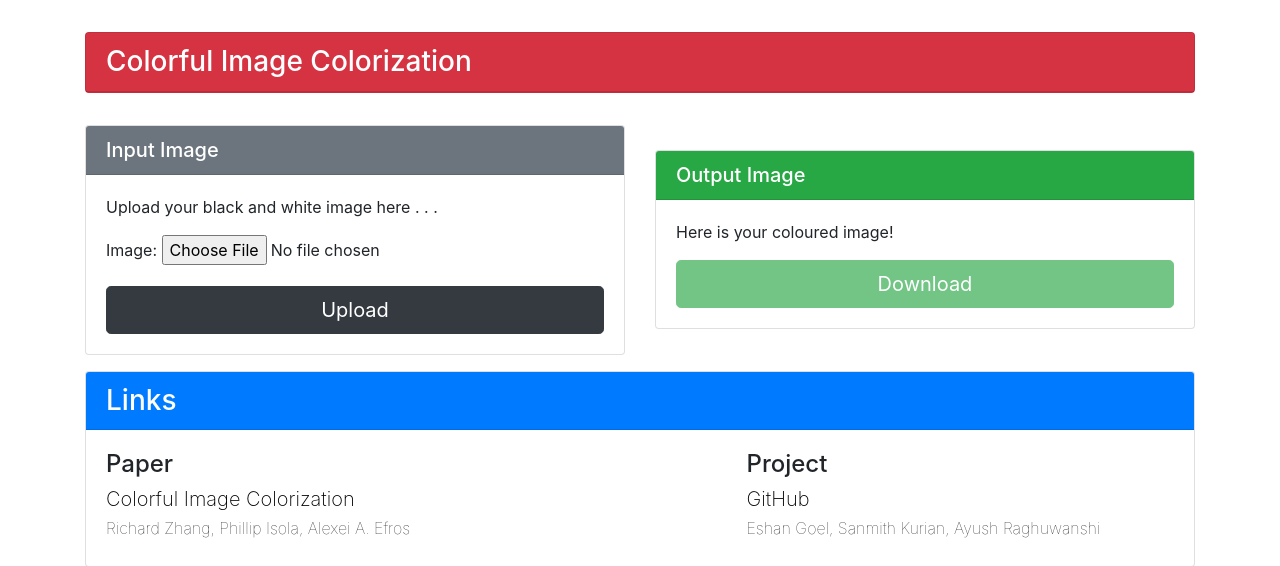
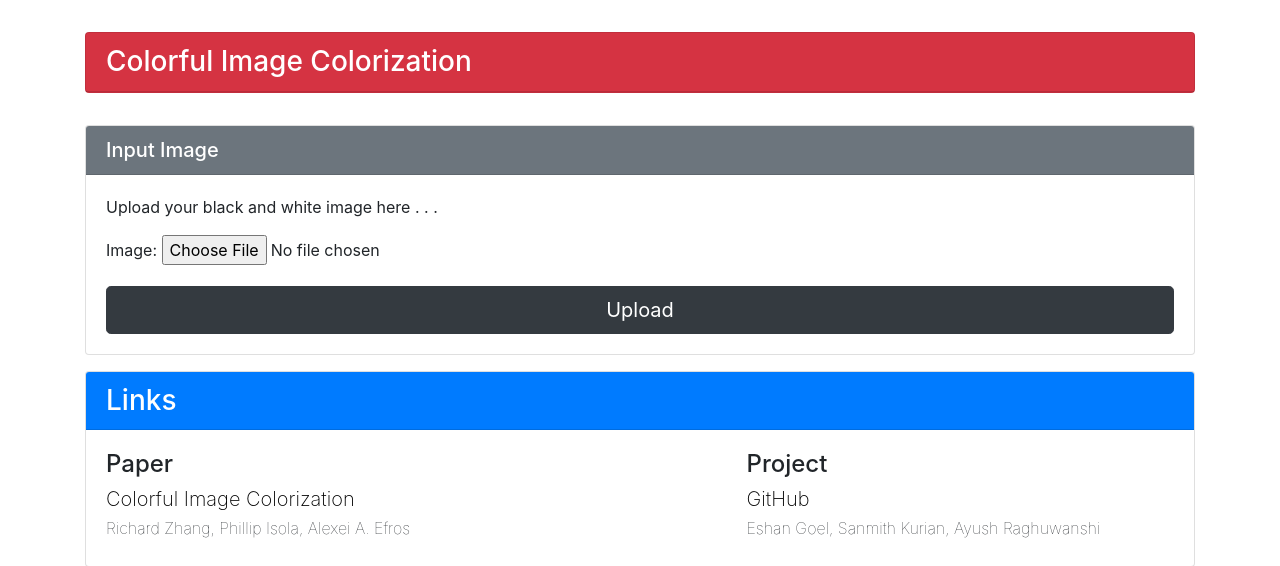
Before and after one commit to defsanmith/BW_ImageColorization, a Django app: page /bw2color/ in a window 1280 px wide. Shown: the top 566 px of the page. Run offline with Django 3.2, Linux system fonts and the light colour scheme; some libraries are stand-ins or nearby versions.

Commit message:
Template layout updated

```diff
--- a/bw2color/templates/index.html
+++ b/bw2color/templates/index.html
@@ -68,6 +68,7 @@
                     </div>
                 </div>
             </div>
+            {% if img_obj %}
 
             <div class="col imgcard">
                 <div class="card">
@@ -76,15 +77,15 @@
                     </div>
 
                     <div class="card-body">
-                        {% if img_obj %}
-                        <img src="{{ img_obj.colored.url }}" class="card-img-top" alt="connect"> {% endif %}
+                        <img src="{{ img_obj.colored.url }}" class="card-img-top" alt="connect">
                         <p class="card-text">Here is your coloured image!</p>
-                        <a href="{{ img_obj.colored.url}}" style="color: white;" download="colored">
+                        <a href="{{ img_obj.colored.url}}" style="color: white; text-decoration: none;" download="colored">
                             <button type="button" class="btn btn-success btn-lg btn-block" id="download" disabled>Download</button>
                         </a>
                     </div>
                 </div>
             </div>
+            {% endif %}
         </div>
     </div>
 </body>
```
Also changed, not shown: db.sqlite3.
